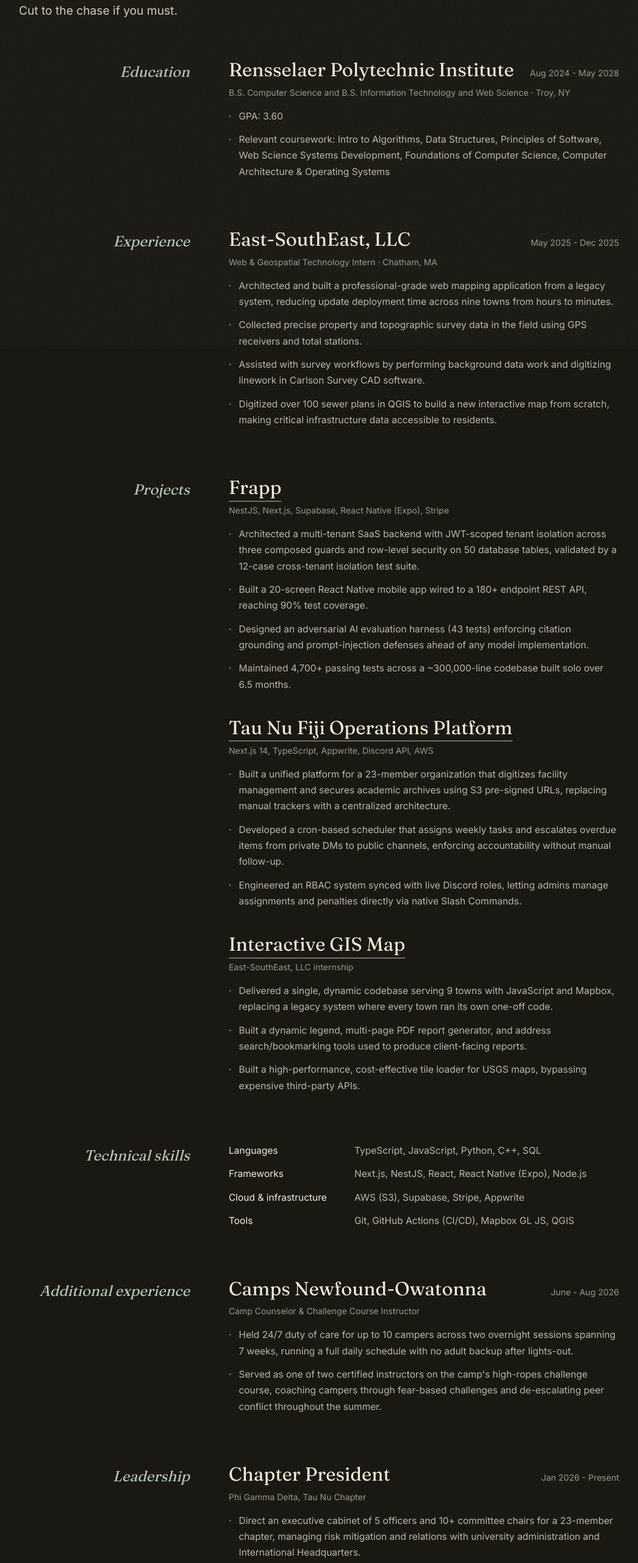
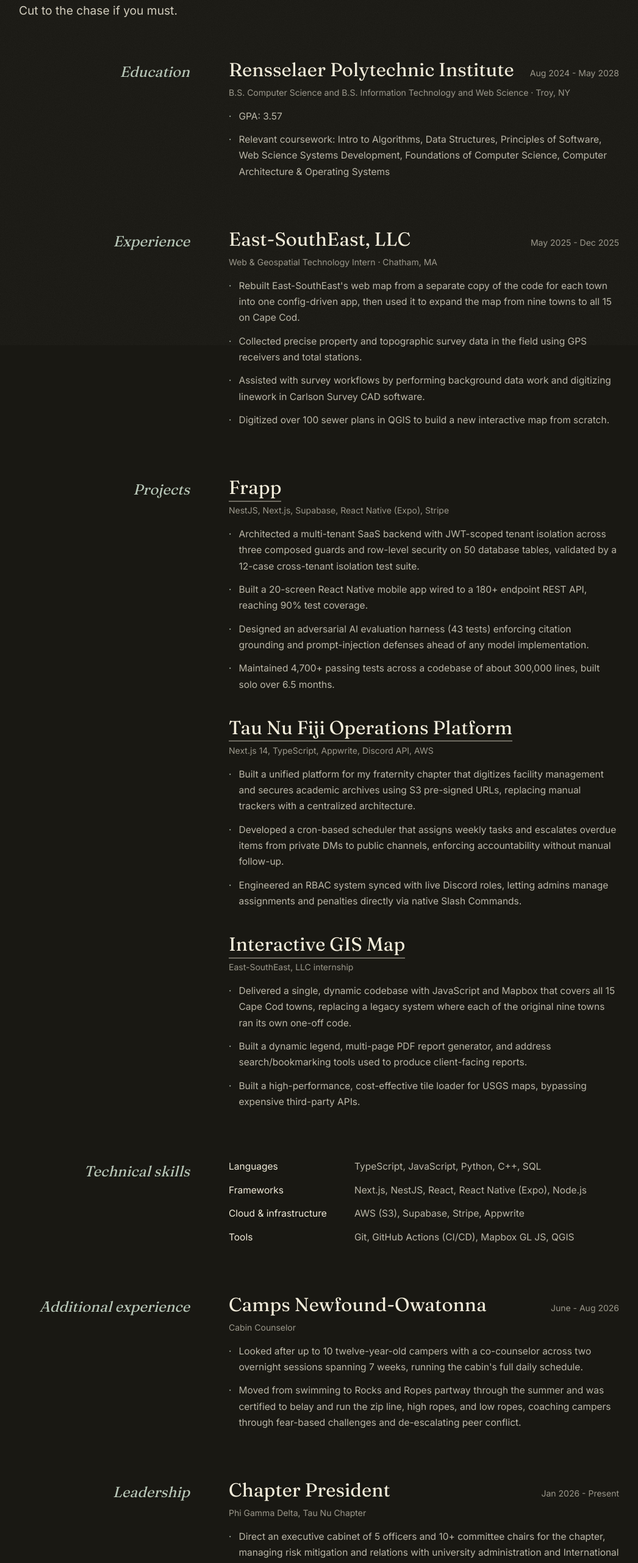
Before and after one commit to pdcarlson/pdcarlson, a Next.js app: page /resume in a window 1280 px wide. Shown: the part 234-2797 px from the top of the page at 61% size, without its empty margins (25-1071 px from the left). Built offline with nearby package versions, Linux system fonts and the light colour scheme.

Commit message:
fix stale details across site and readme

```diff
--- a/content/projects/frapp.ts
+++ b/content/projects/frapp.ts
@@ -8,11 +8,11 @@ export const frapp: Project = {
   role: "Solo build",
   builtWith: ["NestJS", "Next.js", "Expo", "Supabase"],
   blurb:
-    "Chat for fraternity chapters, with the events, tasks and dues built into it. It's live, but no chapter is on it yet.",
+    "Chat for fraternity chapters that puts everything in one place, so nobody has to chase down information. It's live, but no chapter is on it yet.",
   hook:
     "I keep finding out why the industry does things a certain way by running into the problem myself first.",
   intro: [
-    "Frapp is a chat app for fraternity chapters. Events, tasks, points and dues live inside the chat instead of in four other tools, so a brother can check into a meeting or get handed a chore without leaving the conversation. It's live at frapp.live and the billing is real. No chapter runs on it yet, including mine, and it's taking a lot longer than I expected.",
+    "Frapp is a chat app for fraternity chapters that puts everything in one place, so nobody has to chase down information. Events, tasks, and points live inside the chat, so a brother can check into a meeting or get handed a chore without leaving the conversation. It's live at frapp.live and the billing is real. No chapter runs on it yet, including mine, and it's taking a lot longer than I expected.",
   ],
   images: [
     {
@@ -60,7 +60,7 @@ export const frapp: Project = {
       marginSubhead: "Two tries before this one",
       paragraphs: [
         "Frapp isn't the first attempt at solving this. The first was a budget tracker I built for myself when I was chapter steward, mostly a glorified spreadsheet with a login screen. It quietly stopped mattering once I started thinking about the chapter's problems instead of just mine.",
-        "The second attempt was a full operations platform for my chapter's 23 brothers, with housing tasks, Discord-based accountability, and photo proof that chores actually got done. It worked. Brothers used it every week. Then a certificate problem between two hosting providers broke the whole thing with two weeks left in the semester, and it stayed down until August. [It's back up now](/projects/tau-nu-fiji-ops-platform), mostly because I go in every week and restart it by hand.",
+        "The second attempt was a full operations platform for my chapter's brothers, with housing tasks, Discord-based accountability, and photo proof that chores actually got done. It worked. Brothers used it every week. Then a certificate problem between two hosting providers broke the whole thing with two weeks left in the semester, and it stayed down until August. [It's back up now](/projects/tau-nu-fiji-ops-platform), mostly because I go in every week and restart it by hand.",
       ],
     },
     {
--- a/content/projects/tau-nu-fiji-ops-platform.ts
+++ b/content/projects/tau-nu-fiji-ops-platform.ts
@@ -8,11 +8,11 @@ export const tauNuFijiOpsPlatform: Project = {
   role: "Solo build",
   builtWith: ["Next.js", "Appwrite", "Discord API", "AWS"],
   blurb:
-    "Housing tasks and accountability for 23 brothers. Back up since August, with a weekly restart by hand.",
+    "Housing tasks and accountability for my chapter. Back up since August, with a weekly restart by hand.",
   hook:
     "This one was down for four months, and I had the cause wrong the whole time.",
   intro: [
-    "This is the app my chapter runs on. It assigns weekly housing tasks automatically, escalates a chore from a private Discord reminder to a public callout if it goes undone, and takes a photo as proof once it's finished. All 23 brothers use it. It was also down from April to August, and I still have to go in every week and restart the database.",
+    "This is the app my chapter runs on. It assigns weekly housing tasks automatically, escalates a chore from a private Discord reminder to a public callout if it goes undone, and takes a photo as proof once it's finished. The whole chapter uses it. It was also down from April to August, and I still have to go in every week and restart the database.",
   ],
   images: [
     {
@@ -50,7 +50,7 @@ export const tauNuFijiOpsPlatform: Project = {
     },
   ],
   metaDescription:
-    "The app 23 brothers use every week for housing tasks. It was down for four months over a certificate that couldn't renew, and came back in August.",
+    "The app my chapter uses every week for housing tasks. It was down for four months over a certificate that couldn't renew, and came back in August.",
   ogDescription:
     "This one was down for four months, and I had the cause wrong the whole time.",
 };
--- a/content/resume.ts
+++ b/content/resume.ts
@@ -14,7 +14,7 @@ export const resume = {
             "B.S. Computer Science and B.S. Information Technology and Web Science · Troy, NY",
           dates: "Aug 2024 - May 2028",
           bullets: [
-            "GPA: 3.60",
+            "GPA: 3.57",
             "Relevant coursework: Intro to Algorithms, Data Structures, Principles of Software, Web Science Systems Development, Foundations of Computer Science, Computer Architecture & Operating Systems",
           ],
         },
@@ -28,10 +28,10 @@ export const resume = {
           detail: "Web & Geospatial Technology Intern · Chatham, MA",
           dates: "May 2025 - Dec 2025",
           bullets: [
-            "Architected and built a professional-grade web mapping application from a legacy system, reducing update deployment time across nine towns from hours to minutes.",
+            "Rebuilt East-SouthEast's web map from a separate copy of the code for each town into one config-driven app, then used it to expand the map from nine towns to all 15 on Cape Cod.",
             "Collected precise property and topographic survey data in the field using GPS receivers and total stations.",
             "Assisted with survey workflows by performing background data work and digitizing linework in Carlson Survey CAD software.",
-            "Digitized over 100 sewer plans in QGIS to build a new interactive map from scratch, making critical infrastructure data accessible to residents.",
+            "Digitized over 100 sewer plans in QGIS to build a new interactive map from scratch.",
           ],
         },
       ],
@@ -47,7 +47,7 @@ export const resume = {
             "Architected a multi-tenant SaaS backend with JWT-scoped tenant isolation across three composed guards and row-level security on 50 database tables, validated by a 12-case cross-tenant isolation test suite.",
             "Built a 20-screen React Native mobile app wired to a 180+ endpoint REST API, reaching 90% test coverage.",
             "Designed an adversarial AI evaluation harness (43 tests) enforcing citation grounding and prompt-injection defenses ahead of any model implementation.",
-            "Maintained 4,700+ passing tests across a ~300,000-line codebase built solo over 6.5 months.",
+            "Maintained 4,700+ passing tests across a codebase of about 300,000 lines, built solo over 6.5 months.",
           ],
         },
         {
@@ -55,7 +55,7 @@ export const resume = {
           detail: "Next.js 14, TypeScript, Appwrite, Discord API, AWS",
           href: "/projects/tau-nu-fiji-ops-platform",
           bullets: [
-            "Built a unified platform for a 23-member organization that digitizes facility management and secures academic archives using S3 pre-signed URLs, replacing manual trackers with a centralized architecture.",
+            "Built a unified platform for my fraternity chapter that digitizes facility management and secures academic archives using S3 pre-signed URLs, replacing manual trackers with a centralized architecture.",
             "Developed a cron-based scheduler that assigns weekly tasks and escalates overdue items from private DMs to public channels, enforcing accountability without manual follow-up.",
             "Engineered an RBAC system synced with live Discord roles, letting admins manage assignments and penalties directly via native Slash Commands.",
           ],
@@ -65,7 +65,7 @@ export const resume = {
           detail: "East-SouthEast, LLC internship",
           href: "/projects/gis-map",
           bullets: [
-            "Delivered a single, dynamic codebase serving 9 towns with JavaScript and Mapbox, replacing a legacy system where every town ran its own one-off code.",
+            "Delivered a single, dynamic codebase with JavaScript and Mapbox that covers all 15 Cape Cod towns, replacing a legacy system where each of the original nine towns ran its own one-off code.",
             "Built a dynamic legend, multi-page PDF report generator, and address search/bookmarking tools used to produce client-facing reports.",
             "Built a high-performance, cost-effective tile loader for USGS maps, bypassing expensive third-party APIs.",
           ],
@@ -86,11 +86,11 @@ export const resume = {
       entries: [
         {
           title: "Camps Newfound-Owatonna",
-          detail: "Camp Counselor & Challenge Course Instructor",
+          detail: "Cabin Counselor",
           dates: "June - Aug 2026",
           bullets: [
-            "Held 24/7 duty of care for up to 10 campers across two overnight sessions spanning 7 weeks, running a full daily schedule with no adult backup after lights-out.",
-            "Served as one of two certified instructors on the camp's high-ropes challenge course, coaching campers through fear-based challenges and de-escalating peer conflict throughout the summer.",
+            "Looked after up to 10 twelve-year-old campers with a co-counselor across two overnight sessions spanning 7 weeks, running the cabin's full daily schedule.",
+            "Moved from swimming to Rocks and Ropes partway through the summer and was certified to belay and run the zip line, high ropes, and low ropes, coaching campers through fear-based challenges and de-escalating peer conflict.",
           ],
         },
       ],
@@ -103,7 +103,7 @@ export const resume = {
           detail: "Phi Gamma Delta, Tau Nu Chapter",
           dates: "Jan 2026 - Present",
           bullets: [
-            "Direct an executive cabinet of 5 officers and 10+ committee chairs for a 23-member chapter, managing risk mitigation and relations with university administration and International Headquarters.",
+            "Direct an executive cabinet of 5 officers and 10+ committee chairs for the chapter, managing risk mitigation and relations with university administration and International Headquarters.",
           ],
         },
         {
@@ -111,7 +111,7 @@ export const resume = {
           detail: "Phi Gamma Delta, Tau Nu Chapter",
           dates: "Aug 2026 - Present",
           bullets: [
-            "Manage a $12,000 semester operating budget and weekly procurement logistics for the chapter's residential facility.",
+            "Manage the chapter's food budget (about $10,000 a semester) and the weekly grocery runs for the house.",
           ],
         },
         {
@@ -119,7 +119,7 @@ export const resume = {
           detail: "Phi Gamma Delta, Tau Nu Chapter",
           dates: "Jan - May 2026",
           bullets: [
-            "Built data-driven academic support systems that kept chapter GPA consistently above the university average.",
+            "Wrote the scholarship committee's plan, ran chapter study hours, and kept up the chapter's library of old exams and study guides.",
           ],
         },
         {
--- a/content/site.ts
+++ b/content/site.ts
@@ -3,7 +3,7 @@ export const site = {
   role: "Junior Developer",
   url: "https://pdcarlson.dev",
   description:
-    "I grew up around Boston, now at RPI studying CS and ITWS, still figuring out what I specialize in. I'm building Frapp, an app that rolls the four or five tools Greek organizations run on into one.",
+    "I grew up on Cape Cod, now at RPI studying CS and ITWS, still figuring out what I specialize in. I'm building Frapp, a chat app for fraternity chapters that puts everything in one place so nobody has to chase down information.",
   email: "pdcarlson06@gmail.com",
   github: "https://github.com/pdcarlson",
   linkedin: "https://www.linkedin.com/in/paul-carlson-rpi",
```
Also changed, not shown: content/home.ts (+4 -4 lines), content/projects/gis-map.ts (+6 -6 lines), 2 other files (tests, documents, lock files or other folders).
